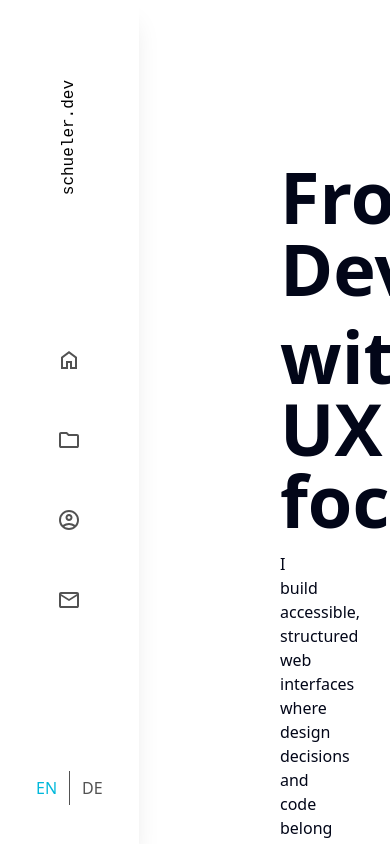
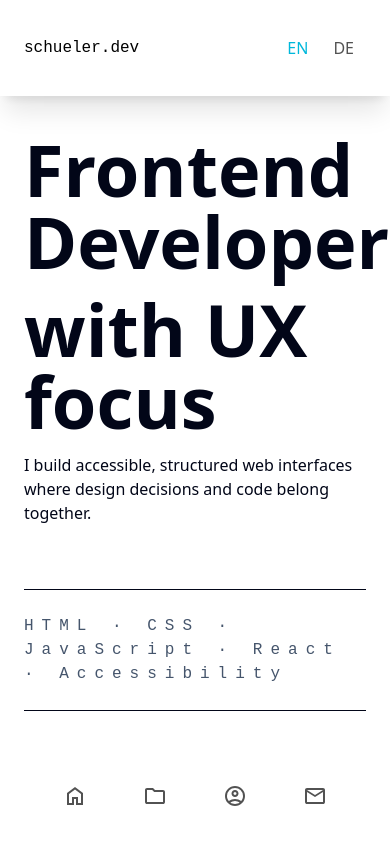
Before and after one commit to ArneSchueler/dev-portfolio, a React (Vite) app: page / in a window 390 px wide. Built offline with nearby package versions, Linux system fonts and the light colour scheme.

Commit message:
Refactor layout and styling in App, Sidebar, HeroSection, and ProjectsSection components for improved responsiveness and organization

```diff
--- a/src/App.jsx
+++ b/src/App.jsx
@@ -8,7 +8,9 @@ function App() {
       <header>
         <Sidebar />
       </header>
-      <main className="h-dvh overflow-y-scroll snap-y snap-mandatory">
+      <main className="h-dvh overflow-y-scroll md:snap-y md:snap-mandatory">
+        <HeroSection />
+        <ProjectsSection />
         <HeroSection />
         <ProjectsSection />
       </main>
--- a/src/components/Sidebar.jsx
+++ b/src/components/Sidebar.jsx
@@ -50,12 +50,16 @@ const contactIcon = (
 );
 
 function Logo() {
-  return <p className="font-tech writing-vertical rotate-180">schueler.dev</p>;
+  return (
+    <p className="font-tech md:writing-vertical md:rotate-180">schueler.dev</p>
+  );
 }
 
 function Sidebar() {
   return (
-    <aside className="flex flex-col fixed h-full justify-between items-center px-6 pt-20 pb-8 shadow-xl">
+    <>
+      {/* Desktop Sidebar */}
+      <aside className="hidden sm:flex flex-col fixed h-full justify-between items-center px-6 pt-20 pb-8 shadow-xl">
         <Logo />
         <div className="flex flex-col gap-8">
           <IconButton
@@ -70,6 +74,27 @@ function Sidebar() {
 
         <LanguageButton />
       </aside>
+
+      {/* Mobile Sidebar Header */}
+      <aside className="flex justify-between sm:hidden fixed w-full bg-white items-center p-6 shadow-xl z-10">
+        <Logo />
+        <LanguageButton />
+      </aside>
+
+      {/* Mobile Sidebar Navigation */}
+      <aside className="flex justify-center sm:hidden fixed bottom-0 bg-white w-full p-6 shadow-xl z-10">
+        <div className="flex gap-8">
+          <IconButton
+            className="text-cyan-500 border-b-2"
+            name="homeIcon"
+            icon={homeIcon}
+          />
+          <IconButton name="projectIcon" icon={projectIcon} />
+          <IconButton name="aboutIcon" icon={aboutIcon} />
+          <IconButton name="contactIcon" icon={contactIcon} />
+        </div>
+      </aside>
+    </>
   );
 }
 
--- a/src/components/sections/HeroSection.jsx
+++ b/src/components/sections/HeroSection.jsx
@@ -16,7 +16,7 @@ function TechStack() {
 function ProfileImg() {
   return (
     <img
-      className="w-md -rotate-6"
+      className="hidden md:block w-md -rotate-6"
       src={profileImg}
       alt="Profile image of Arne Schüler"
     />
@@ -25,7 +25,7 @@ function ProfileImg() {
 
 export default function HeroSection() {
   return (
-    <section className="flex flex-col w-vw h-dvh ms-30 p-40 text-slate-950 gap-12 snap-start">
+    <section className="flex flex-col justify-center w-vw h-dvh lg:ms-30 p-6 lg:p-40 text-slate-950 gap-12 snap-start">
       <div className="flex flex-col gap-4">
         <h1 className="text-7xl font-semibold">{hero.titleline1}</h1>
         <h1 className="text-7xl font-semibold">{hero.titleline2}</h1>
--- a/src/components/sections/ProjectsSection.jsx
+++ b/src/components/sections/ProjectsSection.jsx
@@ -4,11 +4,11 @@ import { projects } from "../../content/projects/projects-en.js";
 
 export default function ProjectsSection() {
   return (
-    <section className="flex flex-col  box-border w-vw h-dvh ms-30 p-40 text-slate-950 gap-12 snap-start">
+    <section className="flex flex-col  box-border w-vw md:h-dvh p-6 lg:ms-30 lg:p-40 text-slate-950 gap-12 snap-start">
       <div className="flex flex-col gap-4">
         <h1 className="text-7xl font-semibold">{projectsOverview.title}</h1>
       </div>
-      <div className="flex gap-8">
+      <div className="flex flex-col ld:flex-row gap-8">
         <ProjectCard
           title={projects.converto.title}
           description={projects.converto.description}
```
Lines whose indentation alone changed are shown as unchanged.
